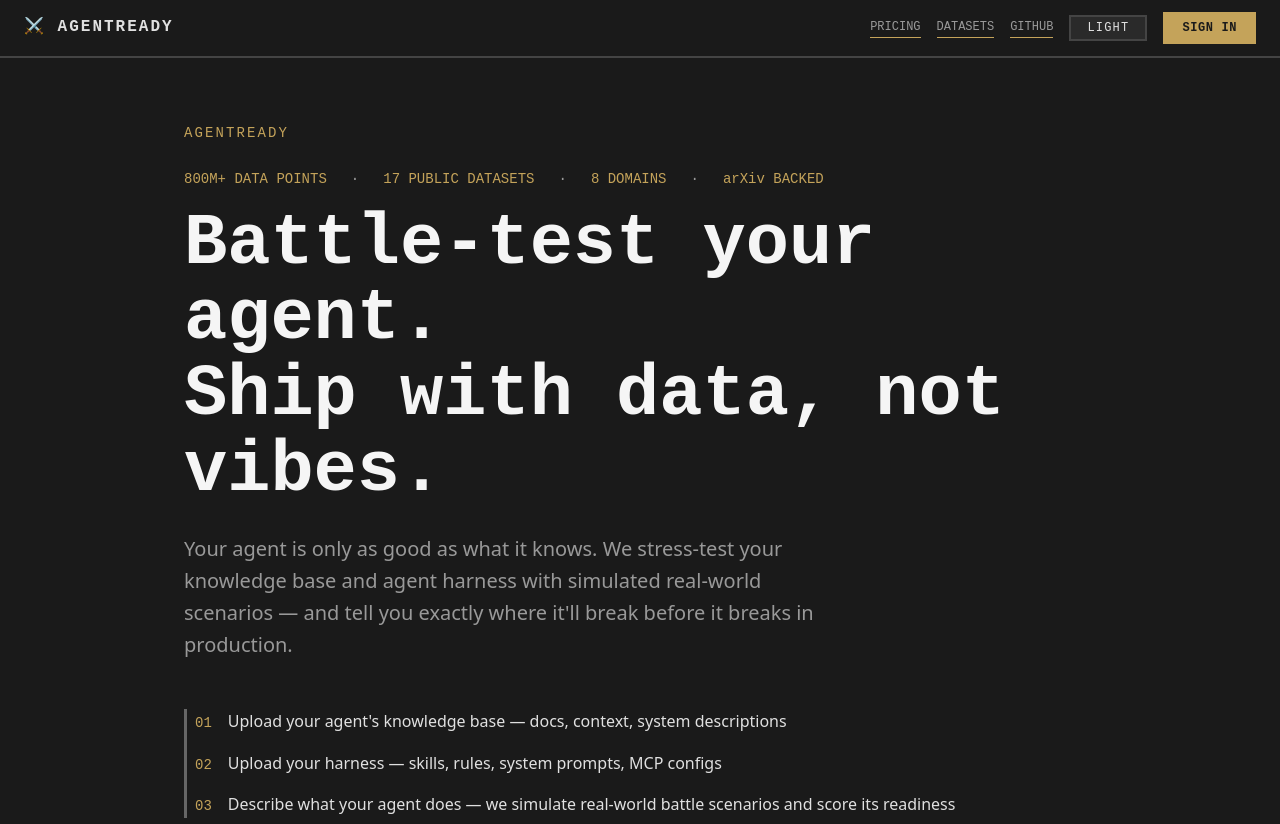
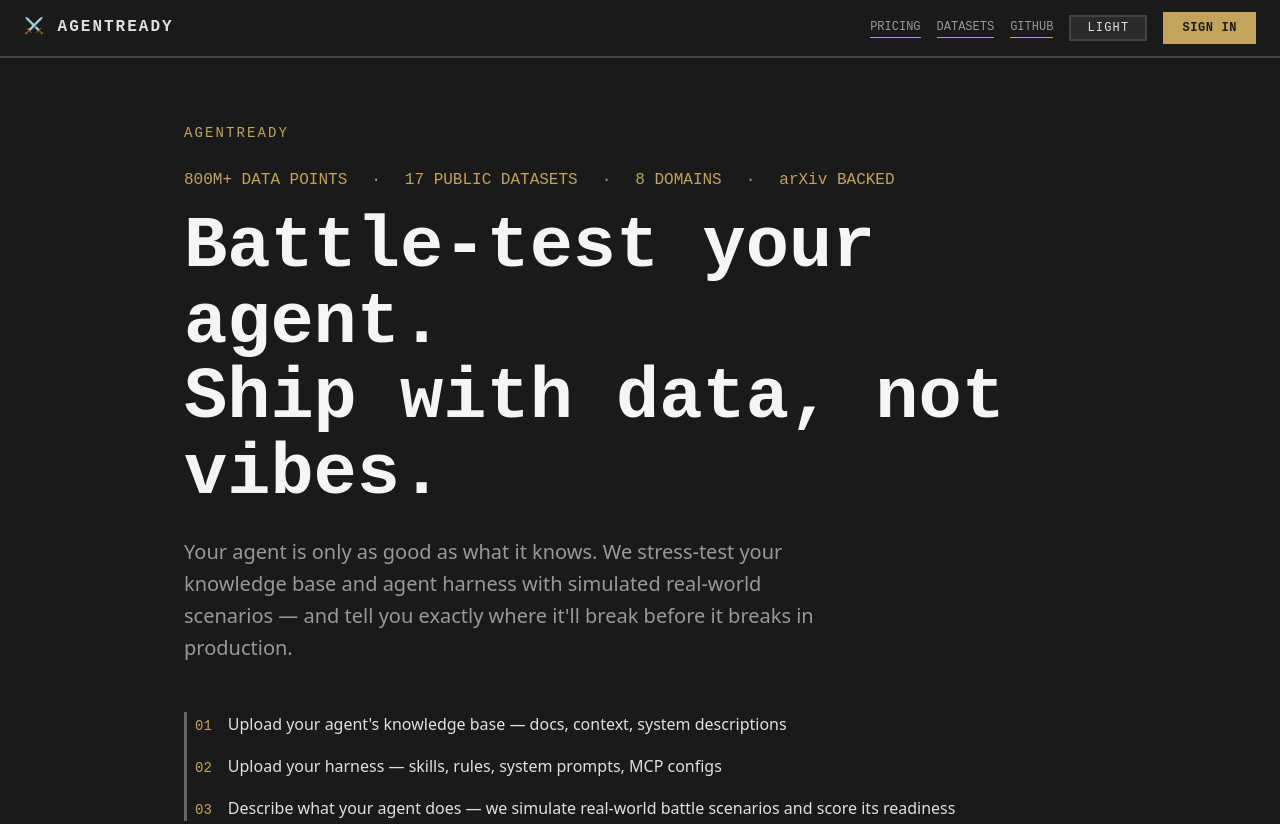
Before and after one commit to rajnavakoti/agent-ready, a website with bundled scripts: page src/index.html in a window 1280 px wide. Shown: the top 824 px of the page. Built offline with nearby package versions, Linux system fonts and the light colour scheme.

Commit message:
fix: increase font size for stats banner and progress substeps

```diff
--- a/src/index.html
+++ b/src/index.html
@@ -48,13 +48,13 @@
 
         <!-- Stats inline -->
         <div style="display: flex; gap: 24px; margin-bottom: 16px; flex-wrap: wrap;">
-          <span class="text-mono text-accent" style="font-size: var(--font-size-sm);">800M+ DATA POINTS</span>
-          <span class="text-mono text-muted" style="font-size: var(--font-size-sm);">·</span>
-          <span class="text-mono text-accent" style="font-size: var(--font-size-sm);">17 PUBLIC DATASETS</span>
-          <span class="text-mono text-muted" style="font-size: var(--font-size-sm);">·</span>
-          <span class="text-mono text-accent" style="font-size: var(--font-size-sm);">8 DOMAINS</span>
-          <span class="text-mono text-muted" style="font-size: var(--font-size-sm);">·</span>
-          <span class="text-mono text-accent" style="font-size: var(--font-size-sm);">arXiv BACKED</span>
+          <span class="text-mono text-accent" style="font-size: var(--font-size-base);">800M+ DATA POINTS</span>
+          <span class="text-mono text-muted" style="font-size: var(--font-size-base);">·</span>
+          <span class="text-mono text-accent" style="font-size: var(--font-size-base);">17 PUBLIC DATASETS</span>
+          <span class="text-mono text-muted" style="font-size: var(--font-size-base);">·</span>
+          <span class="text-mono text-accent" style="font-size: var(--font-size-base);">8 DOMAINS</span>
+          <span class="text-mono text-muted" style="font-size: var(--font-size-base);">·</span>
+          <span class="text-mono text-accent" style="font-size: var(--font-size-base);">arXiv BACKED</span>
         </div>
 
         <h1 class="hero__title">Battle-test your agent.<br>Ship with data, not vibes.</h1>
--- a/src/js/processing.js
+++ b/src/js/processing.js
@@ -96,7 +96,7 @@ export function updateStep(stepId, status, detail) {
     const step = STEPS.find(s => s.id === stepId);
     if (step && substepsEl) {
       substepsEl.innerHTML = step.substeps.map(s =>
-        `<div class="text-mono" style="font-size: 11px; margin: 2px 0; color: var(--color-muted);">  ✓ ${s.replace('...', ' — done')}</div>`
+        `<div class="text-mono" style="font-size: 14px; margin: 2px 0; color: var(--color-muted);">  ✓ ${s.replace('...', ' — done')}</div>`
       ).join('');
     }
   } else if (status === 'error') {
@@ -118,12 +118,12 @@ function startSubstepAnimation(stepId, substeps) {
 
   function showNext() {
     if (current < substeps.length) {
-      substepsEl.innerHTML += `<div class="text-mono" style="font-size: 11px; margin: 2px 0; color: var(--color-accent);">  ⟳ ${substeps[current]}</div>`;
+      substepsEl.innerHTML += `<div class="text-mono" style="font-size: 14px; margin: 2px 0; color: var(--color-accent);">  ⟳ ${substeps[current]}</div>`;
       current++;
     } else {
       // Loop back with different text
       current = 0;
-      substepsEl.innerHTML += `<div class="text-mono" style="font-size: 11px; margin: 2px 0; color: var(--color-muted);">  ↻ Continuing analysis...</div>`;
+      substepsEl.innerHTML += `<div class="text-mono" style="font-size: 14px; margin: 2px 0; color: var(--color-muted);">  ↻ Continuing analysis...</div>`;
     }
   }
 
@@ -159,7 +159,7 @@ export function renderProbeComplete(probeIndex, totalProbes, result) {
   const confidenceColor = result.confidence <= 2 ? '#8B0000' : result.confidence <= 3 ? '#8B7500' : '#006400';
 
   detailEl.innerHTML += `
-    <div class="probe-result text-mono" style="font-size: 11px; margin-top: 4px; padding: 4px 8px; border-left: 2px solid ${confidenceColor};">
+    <div class="probe-result text-mono" style="font-size: 14px; margin-top: 4px; padding: 4px 8px; border-left: 2px solid ${confidenceColor};">
       <span class="text-muted">[${probeIndex + 1}/${totalProbes}]</span>
       <span>${targetIcon}</span>
       <span>${result.category}</span>
```
